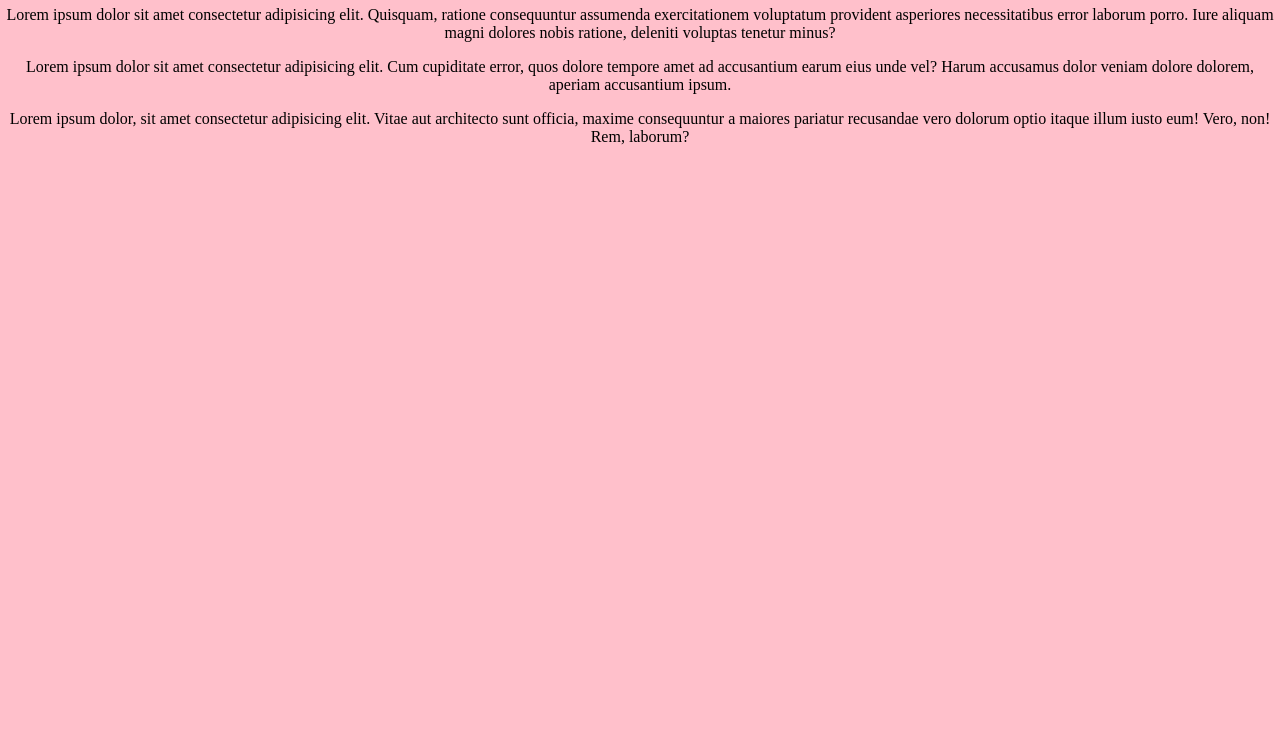
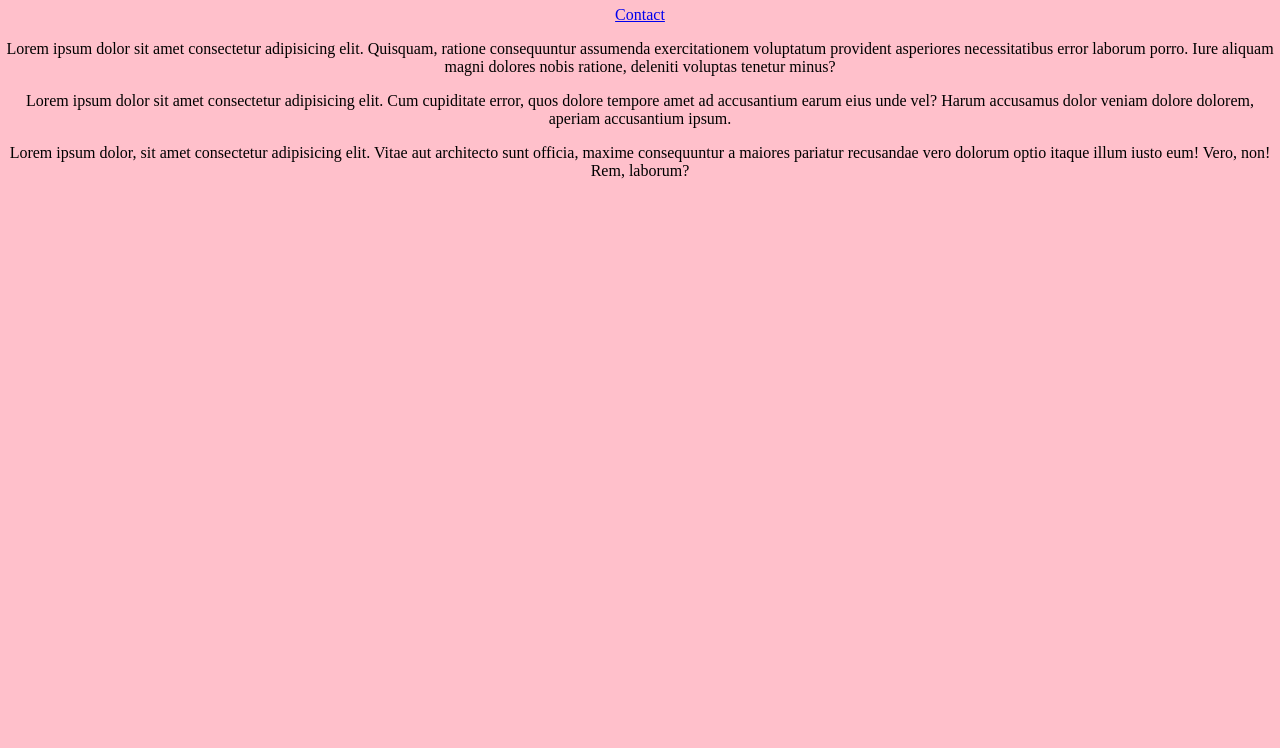
Before and after one commit to kang-jo/devuzzi, a plain HTML site: page index.html in a window 1280 px wide. Shown: the part 52-800 px from the top of the page. Drawn offline with Linux system fonts and the light colour scheme.

Commit message:
Update index.html

```diff
--- a/index.html
+++ b/index.html
@@ -7,6 +7,7 @@
   </head>
   <body>
     <h1>Coba Dulu</h1>
+    <a href="/devuzzi/contact.html">Contact</a>
     <p>Lorem ipsum dolor sit amet consectetur adipisicing elit. Quisquam, ratione consequuntur assumenda exercitationem voluptatum provident asperiores necessitatibus error laborum porro. Iure aliquam magni dolores nobis ratione, deleniti voluptas tenetur minus?</p>
     <p>Lorem ipsum dolor sit amet consectetur adipisicing elit. Cum cupiditate error, quos dolore tempore amet ad accusantium earum eius unde vel? Harum accusamus dolor veniam dolore dolorem, aperiam accusantium ipsum.</p>
     <p>Lorem ipsum dolor, sit amet consectetur adipisicing elit. Vitae aut architecto sunt officia, maxime consequuntur a maiores pariatur recusandae vero dolorum optio itaque illum iusto eum! Vero, non! Rem, laborum?</p>
```
